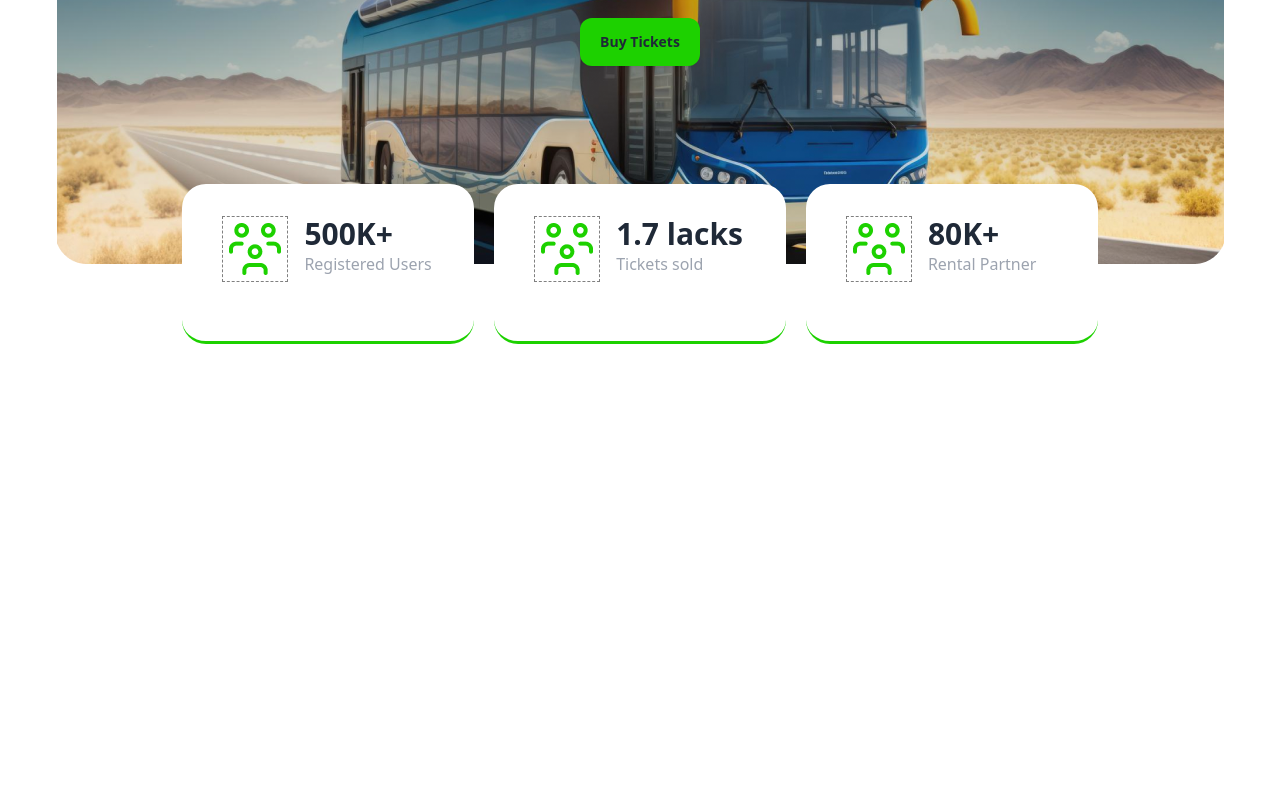
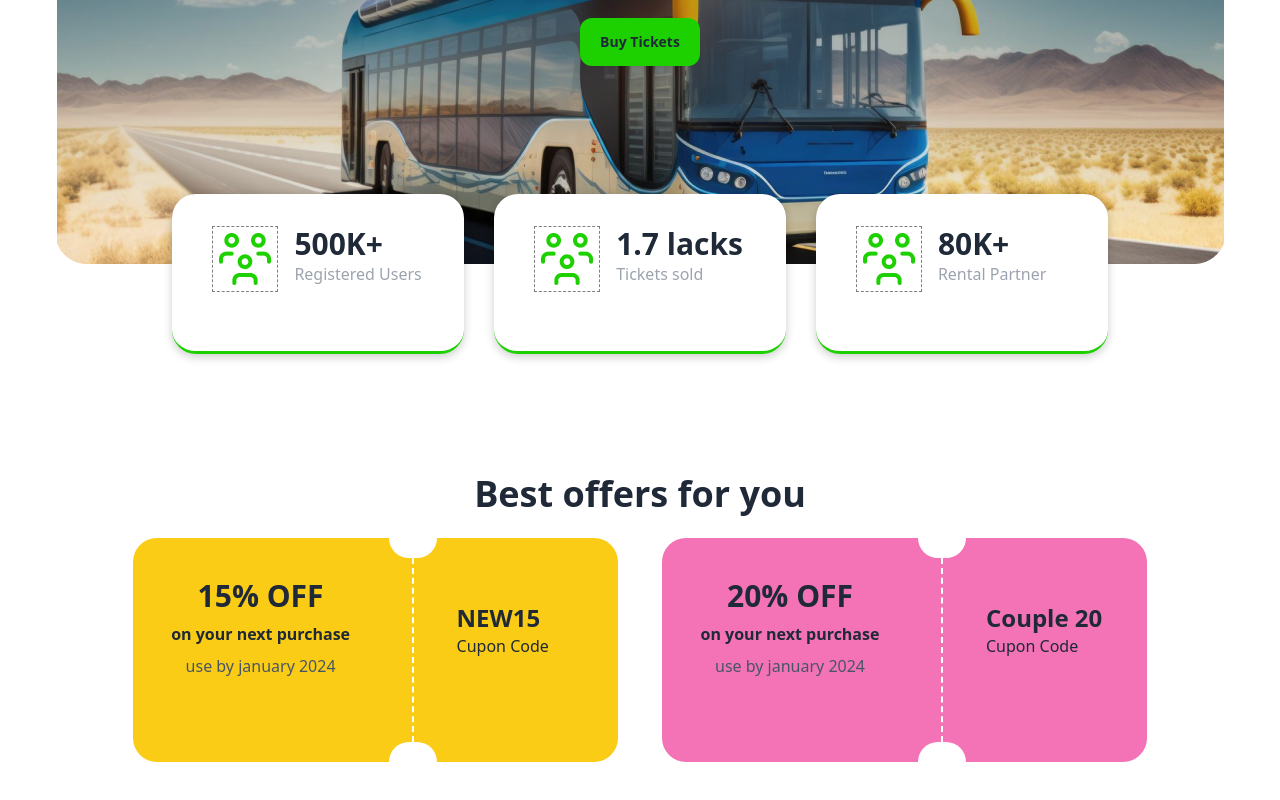
Before and after one commit to sajjadhussains/S_Paribahan, a plain HTML site: page index.html in a window 1280 px wide. Shown: the part 382-1182 px from the top of the page. Before the commit the page ends 826 px from the top, so only its background shows below. Drawn offline with nearby package versions, Linux system fonts and the light colour scheme.

Commit message:
best offer section done without button

```diff
--- a/index.html
+++ b/index.html
@@ -84,7 +84,60 @@
         </section>
     </header>
     <main>
-        <!-- <h1>Look Mama</h1> -->
+       <section class="best-offer-section mt-5 container mx-auto lg:w-[1165px] mb-5">
+        <h1 class="text-4xl font-bold text-center">Best offers for you</h1>
+        <div class="lg:flex lg:gap-6 justify-center">
+            <div class="offers-card lg:w-5/12 sm:mb h-56 bg-yellow-400 flex">
+                <div class="w-64">
+                    <h1 class="text-center lg:text-3xl font-bold pt-10 mb-2">15% OFF</h1>
+                    <p class="text-center mb-2 font-bold">on your next purchase</p>
+                    <p class="text-center text-slate-600">use by january 2024</p>
+                </div>
+                <div class="elipse h-full">
+                    <div class="elipse-1">
+
+                    </div>
+                    <div class="h-full flex justify-center">
+                        <div class="small-border">
+
+                        </div>
+                    </div>
+                    <div class="elipse-2">
+
+                    </div>
+                </div>
+                <div class="py-16 ps-5 pe-10">
+                    <h1 class="text-2xl font-bold">NEW<span class="text-2xl">15</span></h1>
+                    <p>Cupon Code</p>
+                </div>
+            </div>
+
+            <div class="offers-card lg:w-5/12 h-56 bg-pink-400 flex">
+                <div class="w-64">
+                    <h1 class="text-center lg:text-3xl font-bold pt-10 mb-2">20% OFF</h1>
+                    <p class="text-center mb-2 font-bold">on your next purchase</p>
+                    <p class="text-center text-slate-600">use by january 2024</p>
+                </div>
+                <div class="elipse h-full">
+                    <div class="elipse-1">
+
+                    </div>
+                    <div class="h-full flex justify-center">
+                        <div class="small-border">
+
+                        </div>
+                    </div>
+                    <div class="elipse-2">
+
+                    </div>
+                </div>
+                <div class="py-16 ps-5 pe-10">
+                    <h1 class="text-2xl font-bold">Couple 20</h1>
+                    <p>Cupon Code</p>
+                </div>
+            </div>
+        </div>
+       </section>
     </main>
     <footer>
 
--- a/styles/index.css
+++ b/styles/index.css
@@ -17,8 +17,37 @@
 .banner-card{
     border-bottom: 3px solid rgb(29, 209, 0);
     border-radius: 24px;
+    margin: 10px;
+    box-shadow: 0 3px 10px rgb(0 0 0 / 0.2);
 }
 .banner-section .card-items img{
     border: 1px dashed gray;
     margin-right: 1rem;
 }
+.elipse{
+    display: flex;
+    align-content: space-between;
+    flex-direction: column;
+}
+.elipse-1{
+    width: 48px;
+    height: 24px;
+    background-color: white;
+    border-bottom-left-radius: 90px;
+    border-bottom-right-radius: 90px;
+}
+.elipse-2{
+    width: 48px;
+    height: 24px;
+    background-color: white;
+    border-top-left-radius: 90px;
+    border-top-right-radius: 90px;
+}
+.small-border{
+    height: 100%;
+    border-right: 2px dashed rgb(255, 255, 255);
+}
+.offers-card{
+    border-radius: 24px;
+    margin:24px 10px;
+}
```
